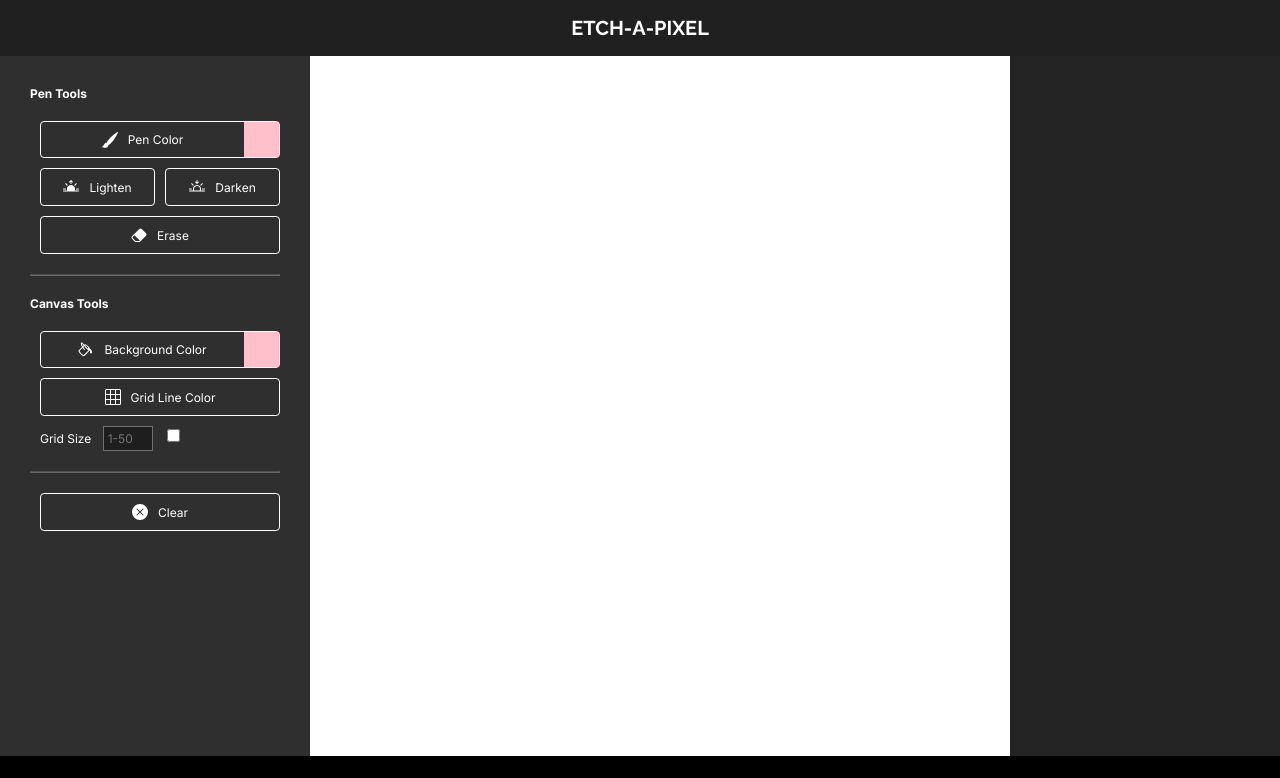
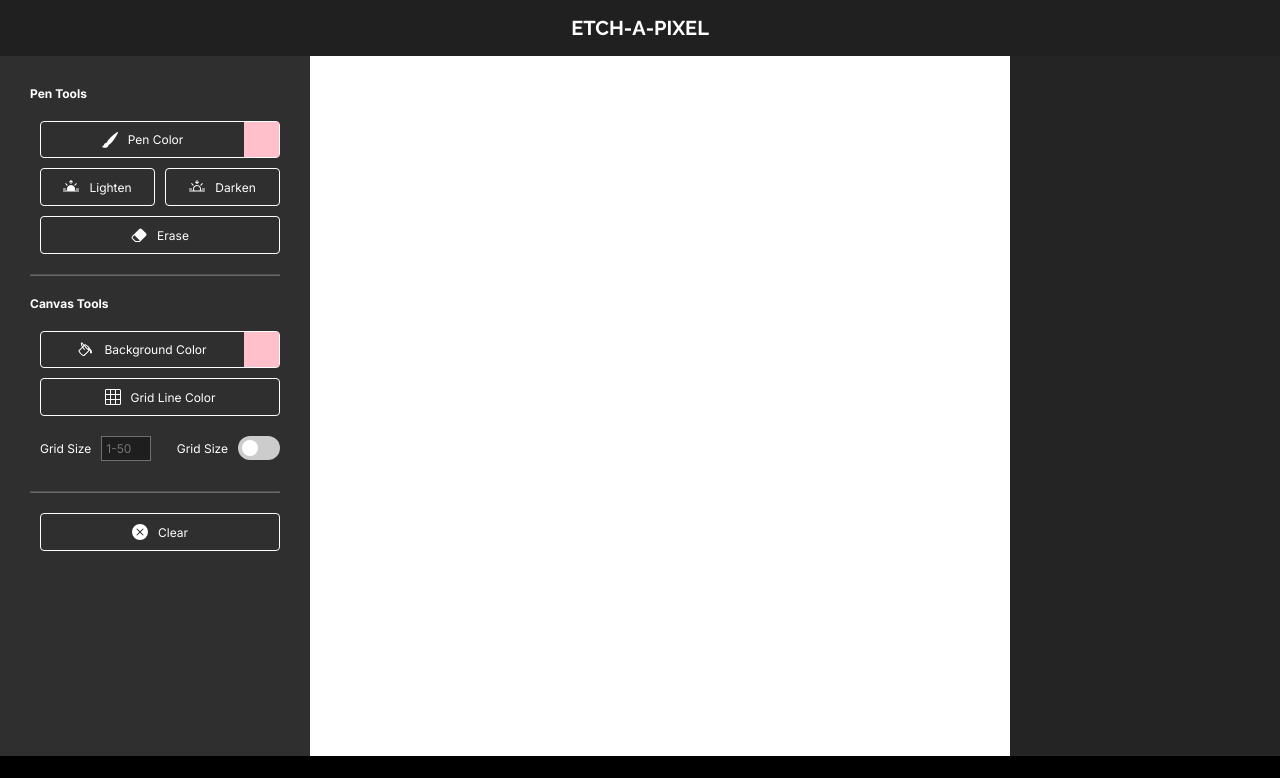
Before and after one commit to vbelmonte/etch-a-sketch, a plain HTML site: page index.html in a window 1280 px wide. Shown: the top 778 px of the page. Drawn offline with Linux system fonts and the light colour scheme.

Commit message:
Implement UI for toggle switch

```diff
--- a/index.html
+++ b/index.html
@@ -76,10 +76,13 @@
                                 </form>
                             </div>
                             <div>
-                                <label class="switch">
-                                    <input type="checkbox">
-                                    <span class="slider round"></span>
-                                  </label>
+                                <form>
+                                    Grid Size
+                                    <label class="switch" for="grid-lines">
+                                        <input type="checkbox" id="grid-lines" name="grid-lines">
+                                        <span class="slider round"></span>
+                                    </label>
+                                </form>
                             </div>
                         </div>
                     </div>
--- a/styles.css
+++ b/styles.css
@@ -102,14 +102,8 @@ main {
 
 .grid-options {
     display: flex;
-}
-
-.grid-options {
-    gap: 10px;
-}
-
-label {
-    padding-right: 8px;
+    justify-content: space-between;
+    margin: 10px 0px;
 }
 
 #grid-size {
@@ -149,3 +143,73 @@ footer p {
     font-size: 11px;
     text-transform: uppercase;
 }
+
+
+form {
+    display: flex;
+    align-items: center;
+    gap: 10px;
+}
+
+/* The switch - the box around the slider */
+.switch {
+    position: relative;
+    display: inline-block;
+    width: 42px;
+    height: 24px;
+  }
+
+  /* Hide default HTML checkbox */
+  .switch input {
+    opacity: 0;
+    width: 0;
+    height: 0;
+  }
+
+  /* The slider */
+  .slider {
+    position: absolute;
+    cursor: pointer;
+    top: 0;
+    left: 0;
+    right: 0;
+    bottom: 0;
+    background-color: #ccc;
+    -webkit-transition: .2s;
+    transition: .2s;
+  }
+
+  .slider:before {
+    position: absolute;
+    content: "";
+    height: 16px;
+    width: 16px;
+    left: 4px;
+    bottom: 4px;
+    background-color: white;
+    -webkit-transition: .2s;
+    transition: .2s;
+  }
+
+  input:checked + .slider {
+    background-color: #2196F3;
+  }
+
+  input:focus + .slider {
+    box-shadow: 0 0 1px #2196F3;
+  }
+
+  input:checked + .slider:before {
+    -webkit-transform: translateX(18px);
+    -ms-transform: translateX(18px);
+    transform: translateX(18px);
+  }
+
+  /* Rounded sliders */
+  .slider.round {
+    border-radius: 34px;
+  }
+
+  .slider.round:before {
+    border-radius: 50%;
+  }
```
